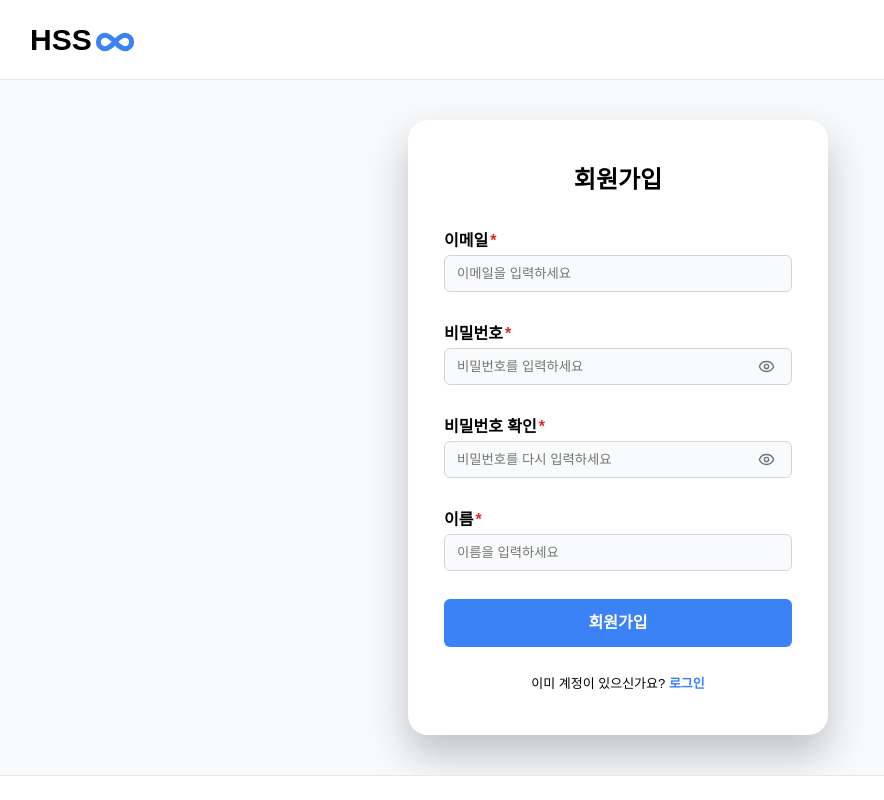
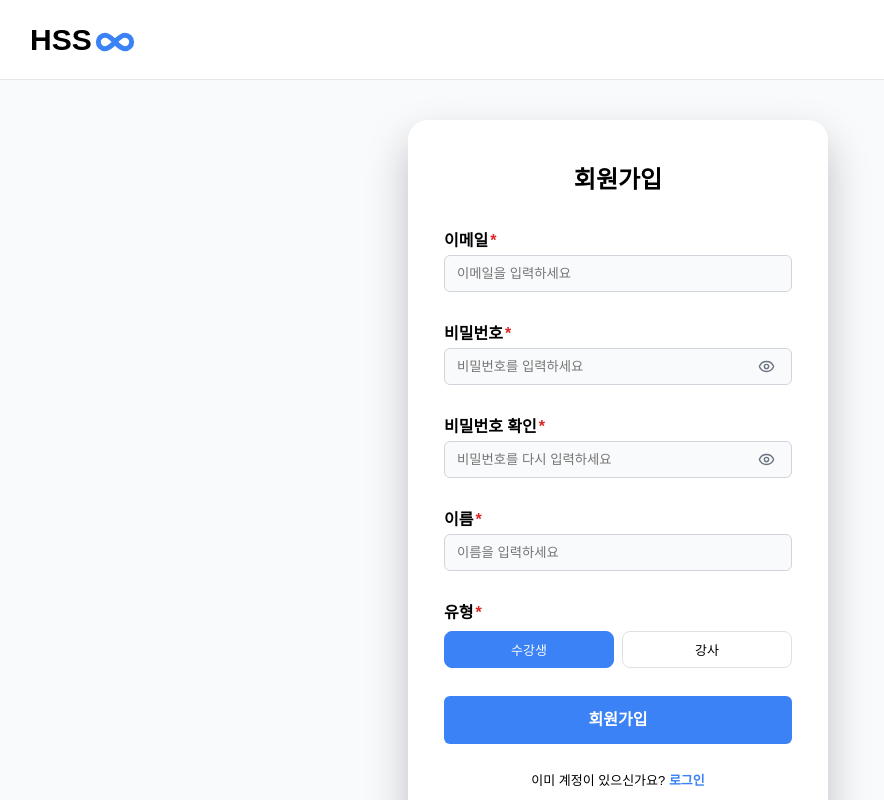
Before and after one commit to 20250915-POTENUP-FE-1/LXP_HSS-Hub, a React (Vite) app: page /signup in a window 1280 px wide. Shown: the top 800 px of the page, without its empty margins (22-906 px from the left). Built offline with nearby package versions, Linux system fonts and the light colour scheme; no server answers.

Commit message:
fix: 잘못 삭제된 유형 선택 버튼 되돌림

```diff
--- a/src/pages/signupPage/components/signupForm/SignupForm.jsx
+++ b/src/pages/signupPage/components/signupForm/SignupForm.jsx
@@ -184,6 +184,29 @@ function SignupForm() {
           />
         </FormField>
 
+        <FormField label="유형" required>
+          <div className="signupForm-roleToggle">
+            <button
+              type="button"
+              className={`signupForm-roleBtn ${
+                form.role === 'STUDENT' ? 'signupForm-roleBtn--active' : ''
+              }`}
+              onClick={() => handleRoleChange('STUDENT')}
+            >
+              수강생
+            </button>
+            <button
+              type="button"
+              className={`signupForm-roleBtn ${
+                form.role === 'TEACHER' ? 'signupForm-roleBtn--active' : ''
+              }`}
+              onClick={() => handleRoleChange('TEACHER')}
+            >
+              강사
+            </button>
+          </div>
+        </FormField>
+
         {/* 에러 메시지 */}
         {signupError && <p className="signupForm-error">{signupError}</p>}
         {error && <p className="signupForm-error">{error}</p>}
```
